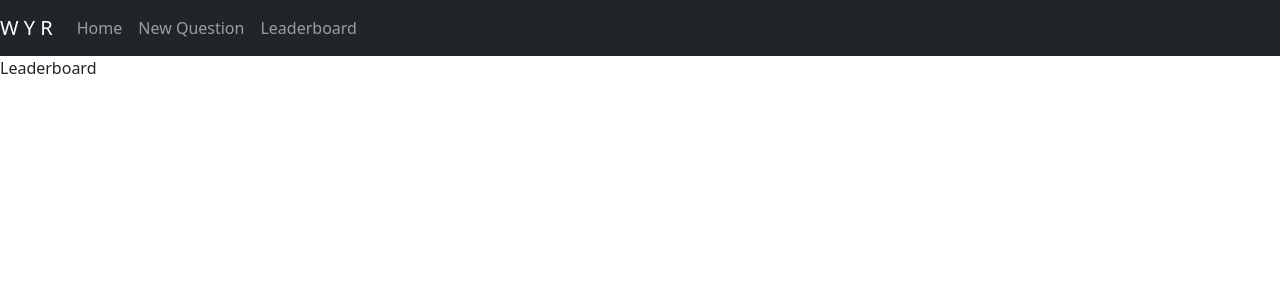
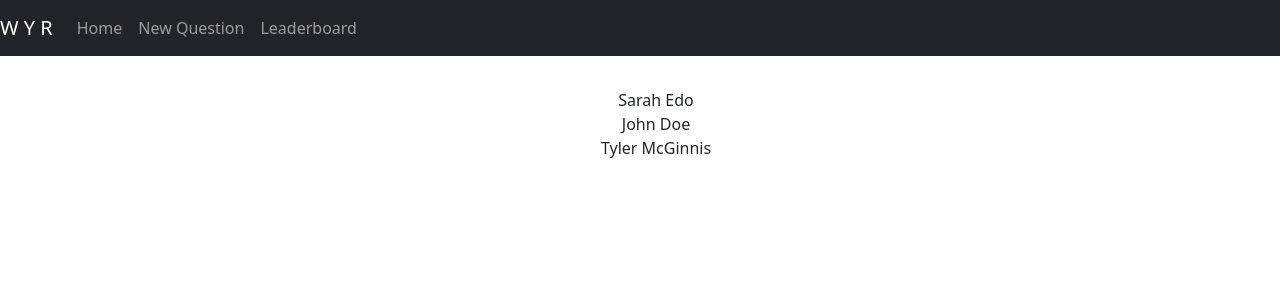
Before and after one commit to HossamElharmeil/wouldyourather, a React (Create React App) app: page /leaderboard in a window 1280 px wide. Shown: the top 300 px of the page. Built offline with nearby package versions, Linux system fonts and the light colour scheme.

Commit message:
leaderboard

```diff
--- a/src/components/Leaderboard.js
+++ b/src/components/Leaderboard.js
@@ -1,5 +1,26 @@
+import { useEffect } from "react"
+import { useDispatch, useSelector } from "react-redux"
+import { getUsers } from "../redux/actions/usersActions"
+
 const Leaderboard = () => {
-    return <div>Leaderboard</div>
+    const dispatch = useDispatch()
+
+    useEffect(() => {
+        dispatch(getUsers())
+    }, [dispatch])
+
+    const users = useSelector(state => state.users)
+    const usersEntries = Object.entries(users)
+    const sortedUsers = usersEntries.sort((a, b) => (b[1].questions.length + Object.keys(b[1].answers).length - a[1].questions.length - Object.keys(a[1].answers).length))
+    console.log(sortedUsers)
+
+    return <div>
+        <ul className='users'>
+            {sortedUsers.map(([key, value]) => <li key={key}>
+                {value.name}
+            </li>)}
+        </ul>
+    </div>
 }
 
 export default Leaderboard
```
